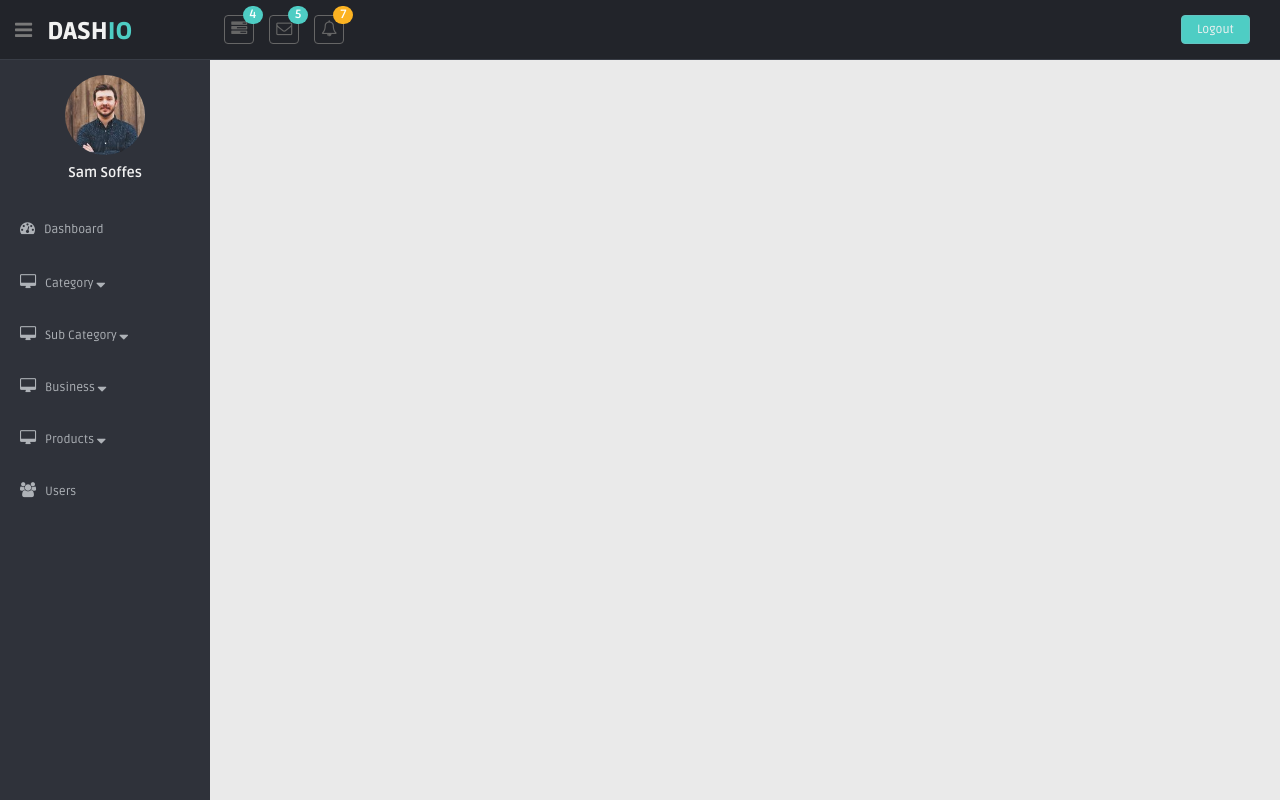
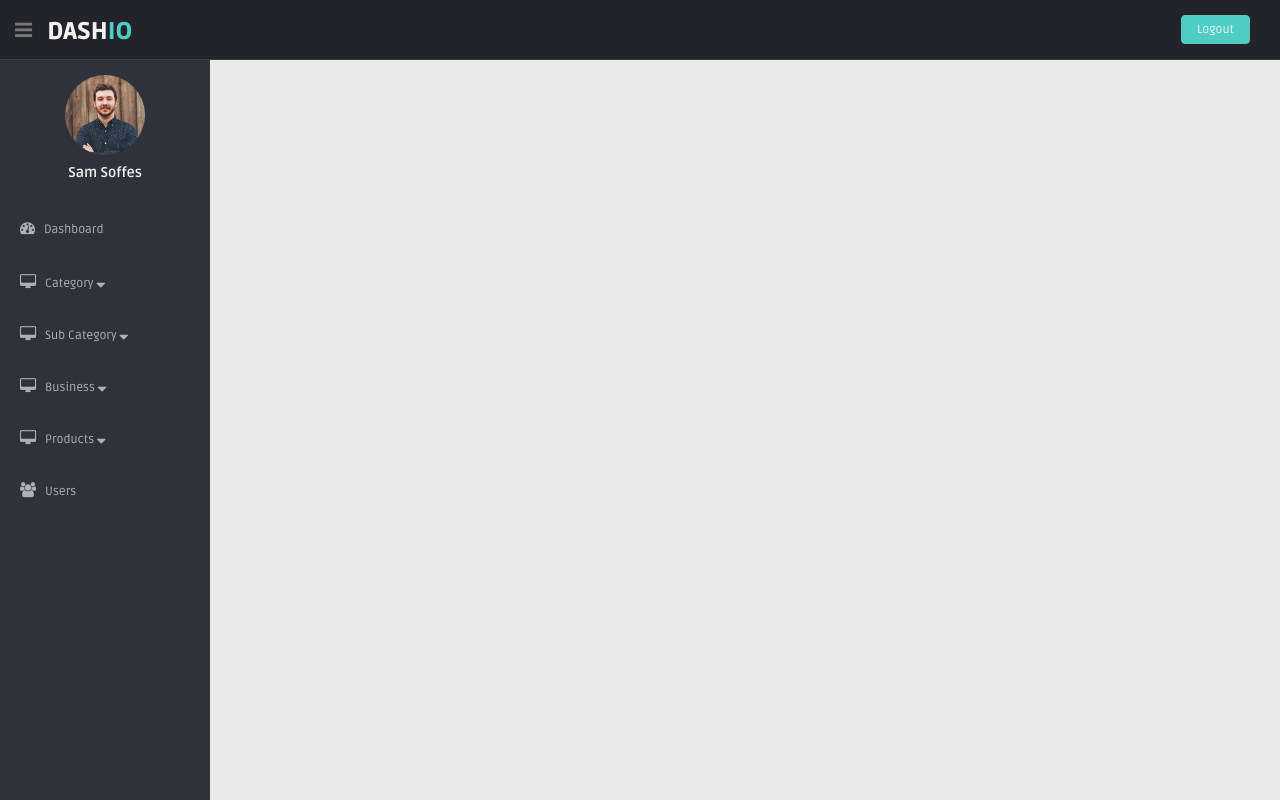
Before and after one commit to nagab198/ci_bms, a CodeIgniter app: the page made by application/views/templates/header.php in a window 1280 px wide. Run offline with CodeIgniter, Linux system fonts and the light colour scheme; some libraries are stand-ins or nearby versions.

Commit message:
unwanted header icons removed 52-233

```diff
--- a/application/views/templates/header.php
+++ b/application/views/templates/header.php
@@ -49,188 +49,188 @@
 			<!--  notification start -->
 			<ul class="nav top-menu">
 				<!-- settings start -->
-				<li class="dropdown">
-					<a data-toggle="dropdown" class="dropdown-toggle" href="<?php echo base_url() ?>">
-						<i class="fa fa-tasks"></i>
-						<span class="badge bg-theme">4</span>
-					</a>
-					<ul class="dropdown-menu extended tasks-bar">
-						<div class="notify-arrow notify-arrow-green"></div>
-						<li>
-							<p class="green">You have 4 pending tasks</p>
-						</li>
-						<li>
-							<a href="<?php echo base_url() ?>">
-								<div class="task-info">
-									<div class="desc">Dashio Admin Panel</div>
-									<div class="percent">40%</div>
-								</div>
-								<div class="progress progress-striped">
-									<div class="progress-bar progress-bar-success" role="progressbar" aria-valuenow="40"
-										 aria-valuemin="0" aria-valuemax="100" style="width: 40%">
-										<span class="sr-only">40% Complete (success)</span>
-									</div>
-								</div>
-							</a>
-						</li>
-						<li>
-							<a href="<?php echo base_url() ?>">
-								<div class="task-info">
-									<div class="desc">Database Update</div>
-									<div class="percent">60%</div>
-								</div>
-								<div class="progress progress-striped">
-									<div class="progress-bar progress-bar-warning" role="progressbar" aria-valuenow="60"
-										 aria-valuemin="0" aria-valuemax="100" style="width: 60%">
-										<span class="sr-only">60% Complete (warning)</span>
-									</div>
-								</div>
-							</a>
-						</li>
-						<li>
-							<a href="<?php echo base_url() ?>">
-								<div class="task-info">
-									<div class="desc">Product Development</div>
-									<div class="percent">80%</div>
-								</div>
-								<div class="progress progress-striped">
-									<div class="progress-bar progress-bar-info" role="progressbar" aria-valuenow="80"
-										 aria-valuemin="0" aria-valuemax="100" style="width: 80%">
-										<span class="sr-only">80% Complete</span>
-									</div>
-								</div>
-							</a>
-						</li>
-						<li>
-							<a href="<?php echo base_url() ?>">
-								<div class="task-info">
-									<div class="desc">Payments Sent</div>
-									<div class="percent">70%</div>
-								</div>
-								<div class="progress progress-striped">
-									<div class="progress-bar progress-bar-danger" role="progressbar" aria-valuenow="70"
-										 aria-valuemin="0" aria-valuemax="100" style="width: 70%">
-										<span class="sr-only">70% Complete (Important)</span>
-									</div>
-								</div>
-							</a>
-						</li>
-						<li class="external">
-							<a href="#">See All Tasks</a>
-						</li>
-					</ul>
-				</li>
+<!--				<li class="dropdown">-->
+<!--					<a data-toggle="dropdown" class="dropdown-toggle" href="--><?php //echo base_url() ?><!--">-->
+<!--						<i class="fa fa-tasks"></i>-->
+<!--						<span class="badge bg-theme">4</span>-->
+<!--					</a>-->
+<!--					<ul class="dropdown-menu extended tasks-bar">-->
+<!--						<div class="notify-arrow notify-arrow-green"></div>-->
+<!--						<li>-->
+<!--							<p class="green">You have 4 pending tasks</p>-->
+<!--						</li>-->
+<!--						<li>-->
+<!--							<a href="--><?php //echo base_url() ?><!--">-->
+<!--								<div class="task-info">-->
+<!--									<div class="desc">Dashio Admin Panel</div>-->
+<!--									<div class="percent">40%</div>-->
+<!--								</div>-->
+<!--								<div class="progress progress-striped">-->
+<!--									<div class="progress-bar progress-bar-success" role="progressbar" aria-valuenow="40"-->
+<!--										 aria-valuemin="0" aria-valuemax="100" style="width: 40%">-->
+<!--										<span class="sr-only">40% Complete (success)</span>-->
+<!--									</div>-->
+<!--								</div>-->
+<!--							</a>-->
+<!--						</li>-->
+<!--						<li>-->
+<!--							<a href="--><?php //echo base_url() ?><!--">-->
+<!--								<div class="task-info">-->
+<!--									<div class="desc">Database Update</div>-->
+<!--									<div class="percent">60%</div>-->
+<!--								</div>-->
+<!--								<div class="progress progress-striped">-->
+<!--									<div class="progress-bar progress-bar-warning" role="progressbar" aria-valuenow="60"-->
+<!--										 aria-valuemin="0" aria-valuemax="100" style="width: 60%">-->
+<!--										<span class="sr-only">60% Complete (warning)</span>-->
+<!--									</div>-->
+<!--								</div>-->
+<!--							</a>-->
+<!--						</li>-->
+<!--						<li>-->
+<!--							<a href="--><?php //echo base_url() ?><!--">-->
+<!--								<div class="task-info">-->
+<!--									<div class="desc">Product Development</div>-->
+<!--									<div class="percent">80%</div>-->
+<!--								</div>-->
+<!--								<div class="progress progress-striped">-->
+<!--									<div class="progress-bar progress-bar-info" role="progressbar" aria-valuenow="80"-->
+<!--										 aria-valuemin="0" aria-valuemax="100" style="width: 80%">-->
+<!--										<span class="sr-only">80% Complete</span>-->
+<!--									</div>-->
+<!--								</div>-->
+<!--							</a>-->
+<!--						</li>-->
+<!--						<li>-->
+<!--							<a href="--><?php //echo base_url() ?><!--">-->
+<!--								<div class="task-info">-->
+<!--									<div class="desc">Payments Sent</div>-->
+<!--									<div class="percent">70%</div>-->
+<!--								</div>-->
+<!--								<div class="progress progress-striped">-->
+<!--									<div class="progress-bar progress-bar-danger" role="progressbar" aria-valuenow="70"-->
+<!--										 aria-valuemin="0" aria-valuemax="100" style="width: 70%">-->
+<!--										<span class="sr-only">70% Complete (Important)</span>-->
+<!--									</div>-->
+<!--								</div>-->
+<!--							</a>-->
+<!--						</li>-->
+<!--						<li class="external">-->
+<!--							<a href="#">See All Tasks</a>-->
+<!--						</li>-->
+<!--					</ul>-->
+<!--				</li>-->
 				<!-- settings end -->
 				<!-- inbox dropdown start-->
-				<li id="header_inbox_bar" class="dropdown">
-					<a data-toggle="dropdown" class="dropdown-toggle" href="<?php echo base_url() ?>">
-						<i class="fa fa-envelope-o"></i>
-						<span class="badge bg-theme">5</span>
-					</a>
-					<ul class="dropdown-menu extended inbox">
-						<div class="notify-arrow notify-arrow-green"></div>
-						<li>
-							<p class="green">You have 5 new messages</p>
-						</li>
-						<li>
-							<a href="<?php echo base_url() ?>">
-								<span class="photo"><img alt="avatar"
-														 src="<?php echo base_url('assets/img/ui-zac.jpg') ?>"></span>
-								<span class="subject">
-                  <span class="from">Zac Snider</span>
-                  <span class="time">Just now</span>
-                  </span>
-								<span class="message">
-                  Hi mate, how is everything?
-                  </span>
-							</a>
-						</li>
-						<li>
-							<a href="<?php echo base_url() ?>">
-								<span class="photo"><img alt="avatar" src="<?php echo base_url('assets/img/ui-divya.jpg') ?>"></span>
-								<span class="subject">
-                  <span class="from">Divya Manian</span>
-                  <span class="time">40 mins.</span>
-                  </span>
-								<span class="message">
-                  Hi, I need your help with this.
-                  </span>
-							</a>
-						</li>
-						<li>
-							<a href="<?php echo base_url() ?>">
-								<span class="photo"><img alt="avatar" src="<?php echo base_url('assets/img/ui-danro.jpg') ?>"></span>
-								<span class="subject">
-                  <span class="from">Dan Rogers</span>
-                  <span class="time">2 hrs.</span>
-                  </span>
-								<span class="message">
-                  Love your new Dashboard.
-                  </span>
-							</a>
-						</li>
-						<li>
-							<a href="<?php echo base_url() ?>">
-								<span class="photo"><img alt="avatar" src="<?php echo base_url('assets/img/ui-sherman.jpg') ?>"></span>
-								<span class="subject">
-                  <span class="from">Dj Sherman</span>
-                  <span class="time">4 hrs.</span>
-                  </span>
-								<span class="message">
-                  Please, answer asap.
-                  </span>
-							</a>
-						</li>
-						<li>
-							<a href="<?php echo base_url() ?>">See all messages</a>
-						</li>
-					</ul>
-				</li>
+<!--				<li id="header_inbox_bar" class="dropdown">-->
+<!--					<a data-toggle="dropdown" class="dropdown-toggle" href="--><?php //echo base_url() ?><!--">-->
+<!--						<i class="fa fa-envelope-o"></i>-->
+<!--						<span class="badge bg-theme">5</span>-->
+<!--					</a>-->
+<!--					<ul class="dropdown-menu extended inbox">-->
+<!--						<div class="notify-arrow notify-arrow-green"></div>-->
+<!--						<li>-->
+<!--							<p class="green">You have 5 new messages</p>-->
+<!--						</li>-->
+<!--						<li>-->
+<!--							<a href="--><?php //echo base_url() ?><!--">-->
+<!--								<span class="photo"><img alt="avatar"-->
+<!--														 src="--><?php //echo base_url('assets/img/ui-zac.jpg') ?><!--"></span>-->
+<!--								<span class="subject">-->
+<!--                  <span class="from">Zac Snider</span>-->
+<!--                  <span class="time">Just now</span>-->
+<!--                  </span>-->
+<!--								<span class="message">-->
+<!--                  Hi mate, how is everything?-->
+<!--                  </span>-->
+<!--							</a>-->
+<!--						</li>-->
+<!--						<li>-->
+<!--							<a href="--><?php //echo base_url() ?><!--">-->
+<!--								<span class="photo"><img alt="avatar" src="--><?php //echo base_url('assets/img/ui-divya.jpg') ?><!--"></span>-->
+<!--								<span class="subject">-->
+<!--                  <span class="from">Divya Manian</span>-->
+<!--                  <span class="time">40 mins.</span>-->
+<!--                  </span>-->
+<!--								<span class="message">-->
+<!--                  Hi, I need your help with this.-->
+<!--                  </span>-->
+<!--							</a>-->
+<!--						</li>-->
+<!--						<li>-->
+<!--							<a href="--><?php //echo base_url() ?><!--">-->
+<!--								<span class="photo"><img alt="avatar" src="--><?php //echo base_url('assets/img/ui-danro.jpg') ?><!--"></span>-->
+<!--								<span class="subject">-->
+<!--                  <span class="from">Dan Rogers</span>-->
+<!--                  <span class="time">2 hrs.</span>-->
+<!--                  </span>-->
+<!--								<span class="message">-->
+<!--                  Love your new Dashboard.-->
+<!--                  </span>-->
+<!--							</a>-->
+<!--						</li>-->
+<!--						<li>-->
+<!--							<a href="--><?php //echo base_url() ?><!--">-->
+<!--								<span class="photo"><img alt="avatar" src="--><?php //echo base_url('assets/img/ui-sherman.jpg') ?><!--"></span>-->
+<!--								<span class="subject">-->
+<!--                  <span class="from">Dj Sherman</span>-->
+<!--                  <span class="time">4 hrs.</span>-->
+<!--                  </span>-->
+<!--								<span class="message">-->
+<!--                  Please, answer asap.-->
+<!--                  </span>-->
+<!--							</a>-->
+<!--						</li>-->
+<!--						<li>-->
+<!--							<a href="--><?php //echo base_url() ?><!--">See all messages</a>-->
+<!--						</li>-->
+<!--					</ul>-->
+<!--				</li>-->
 				<!-- inbox dropdown end -->
 				<!-- notification dropdown start-->
-				<li id="header_notification_bar" class="dropdown">
-					<a data-toggle="dropdown" class="dropdown-toggle" href="<?php echo base_url() ?>">
-						<i class="fa fa-bell-o"></i>
-						<span class="badge bg-warning">7</span>
-					</a>
-					<ul class="dropdown-menu extended notification">
-						<div class="notify-arrow notify-arrow-yellow"></div>
-						<li>
-							<p class="yellow">You have 7 new notifications</p>
-						</li>
-						<li>
-							<a href="<?php echo base_url() ?>">
-								<span class="label label-danger"><i class="fa fa-bolt"></i></span>
-								Server Overloaded.
-								<span class="small italic">4 mins.</span>
-							</a>
-						</li>
-						<li>
-							<a href="<?php echo base_url() ?>">
-								<span class="label label-warning"><i class="fa fa-bell"></i></span>
-								Memory #2 Not Responding.
-								<span class="small italic">30 mins.</span>
-							</a>
-						</li>
-						<li>
-							<a href="<?php echo base_url() ?>">
-								<span class="label label-danger"><i class="fa fa-bolt"></i></span>
-								Disk Space Reached 85%.
-								<span class="small italic">2 hrs.</span>
-							</a>
-						</li>
-						<li>
-							<a href="<?php echo base_url() ?>">
-								<span class="label label-success"><i class="fa fa-plus"></i></span>
-								New User Registered.
-								<span class="small italic">3 hrs.</span>
-							</a>
-						</li>
-						<li>
-							<a href="<?php echo base_url() ?>">See all notifications</a>
-						</li>
-					</ul>
-				</li>
+<!--				<li id="header_notification_bar" class="dropdown">-->
+<!--					<a data-toggle="dropdown" class="dropdown-toggle" href="--><?php //echo base_url() ?><!--">-->
+<!--						<i class="fa fa-bell-o"></i>-->
+<!--						<span class="badge bg-warning">7</span>-->
+<!--					</a>-->
+<!--					<ul class="dropdown-menu extended notification">-->
+<!--						<div class="notify-arrow notify-arrow-yellow"></div>-->
+<!--						<li>-->
+<!--							<p class="yellow">You have 7 new notifications</p>-->
+<!--						</li>-->
+<!--						<li>-->
+<!--							<a href="--><?php //echo base_url() ?><!--">-->
+<!--								<span class="label label-danger"><i class="fa fa-bolt"></i></span>-->
+<!--								Server Overloaded.-->
+<!--								<span class="small italic">4 mins.</span>-->
+<!--							</a>-->
+<!--						</li>-->
+<!--						<li>-->
+<!--							<a href="--><?php //echo base_url() ?><!--">-->
+<!--								<span class="label label-warning"><i class="fa fa-bell"></i></span>-->
+<!--								Memory #2 Not Responding.-->
+<!--								<span class="small italic">30 mins.</span>-->
+<!--							</a>-->
+<!--						</li>-->
+<!--						<li>-->
+<!--							<a href="--><?php //echo base_url() ?><!--">-->
+<!--								<span class="label label-danger"><i class="fa fa-bolt"></i></span>-->
+<!--								Disk Space Reached 85%.-->
+<!--								<span class="small italic">2 hrs.</span>-->
+<!--							</a>-->
+<!--						</li>-->
+<!--						<li>-->
+<!--							<a href="--><?php //echo base_url() ?><!--">-->
+<!--								<span class="label label-success"><i class="fa fa-plus"></i></span>-->
+<!--								New User Registered.-->
+<!--								<span class="small italic">3 hrs.</span>-->
+<!--							</a>-->
+<!--						</li>-->
+<!--						<li>-->
+<!--							<a href="--><?php //echo base_url() ?><!--">See all notifications</a>-->
+<!--						</li>-->
+<!--					</ul>-->
+<!--				</li>-->
 				<!-- notification dropdown end -->
 			</ul>
 			<!--  notification end -->
```
Also changed, not shown: application/views/login.php (+1 -6 lines).
